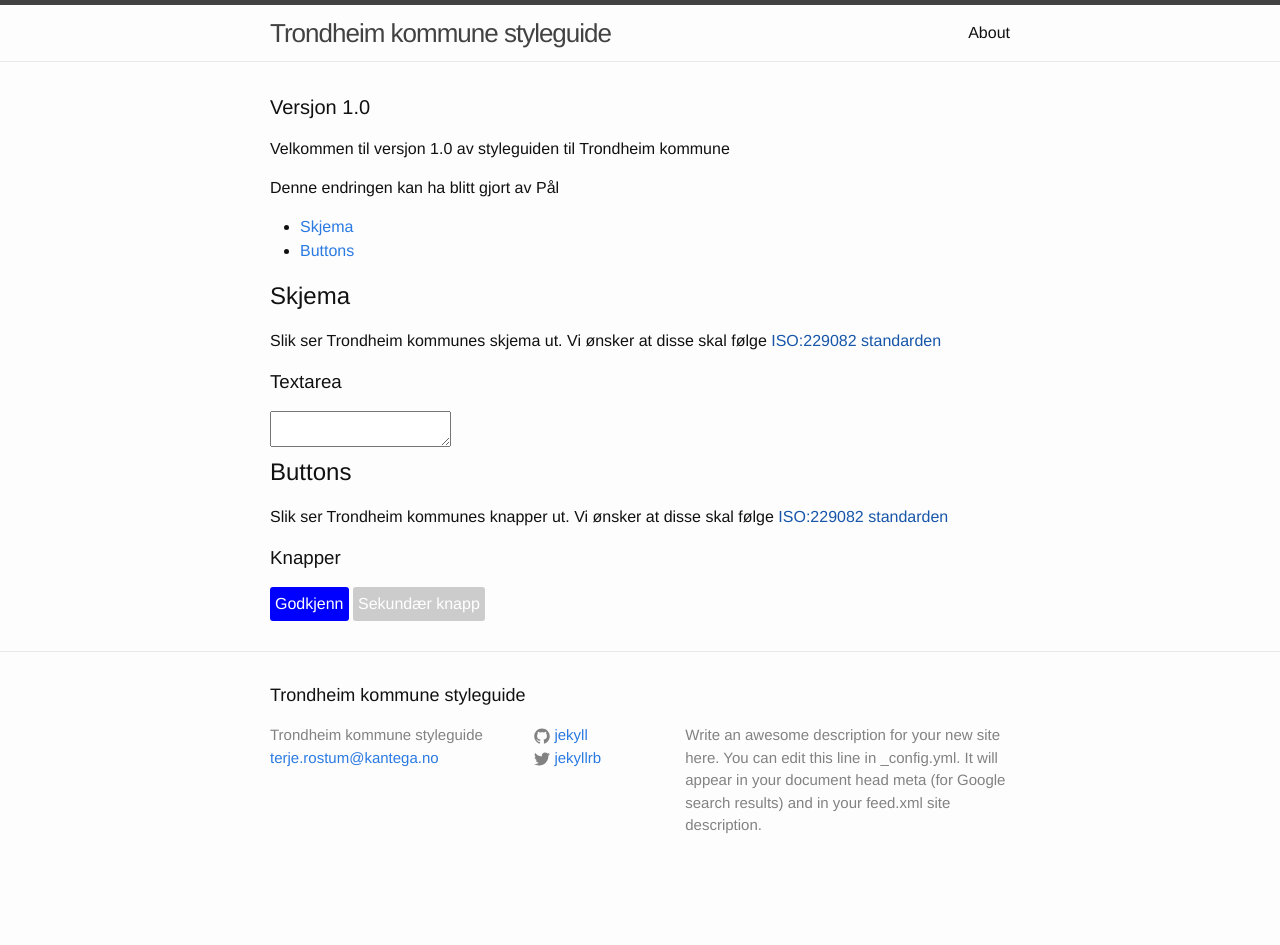
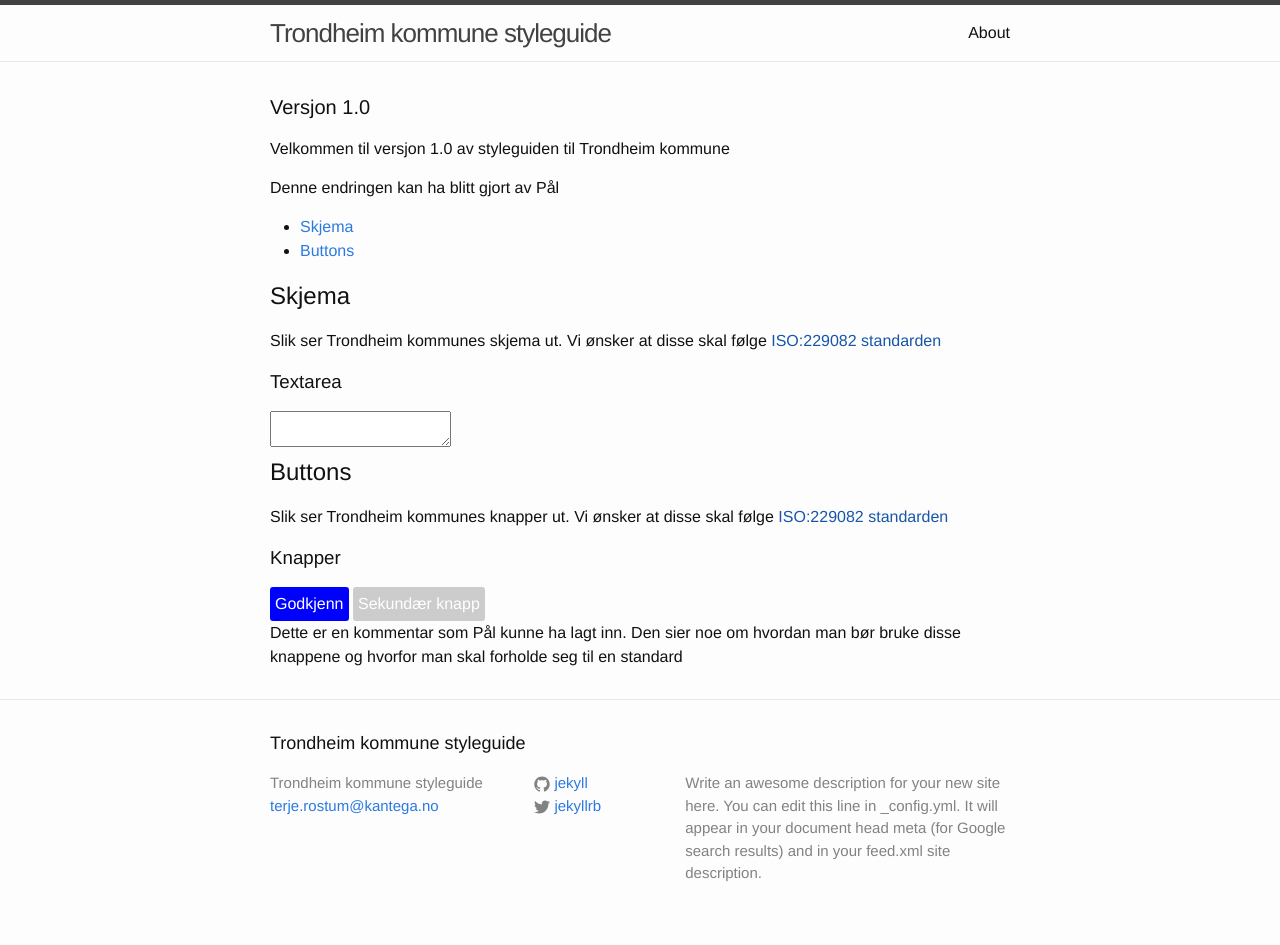
Before and after one commit to rskjonbe/styleguide, a Jekyll site: the page built from versjon/1.0/index.html, in a window 1280 px wide. Built offline with Jekyll 4.4.1, drawn with Linux system fonts in a browser that asks for light colours; before the commit the page ends 900 px from its top, so only the background shows below that.

Commit message:
Update buttons.html

```diff
--- a/versjon/1.0/buttons.html
+++ b/versjon/1.0/buttons.html
@@ -11,6 +11,7 @@
             Knapper
         </h3>
         <a href="" class="tk-button">Godkjenn</a> <a href="" class="tk-button tk-button--secondary">Sekundær knapp</a>
+        <div class="element__comment">Dette er en kommentar som Pål kunne ha lagt inn. Den sier noe om hvordan man bør bruke disse knappene og hvorfor man skal forholde seg til en standard</div>
     </div>
 
 </div>
```
